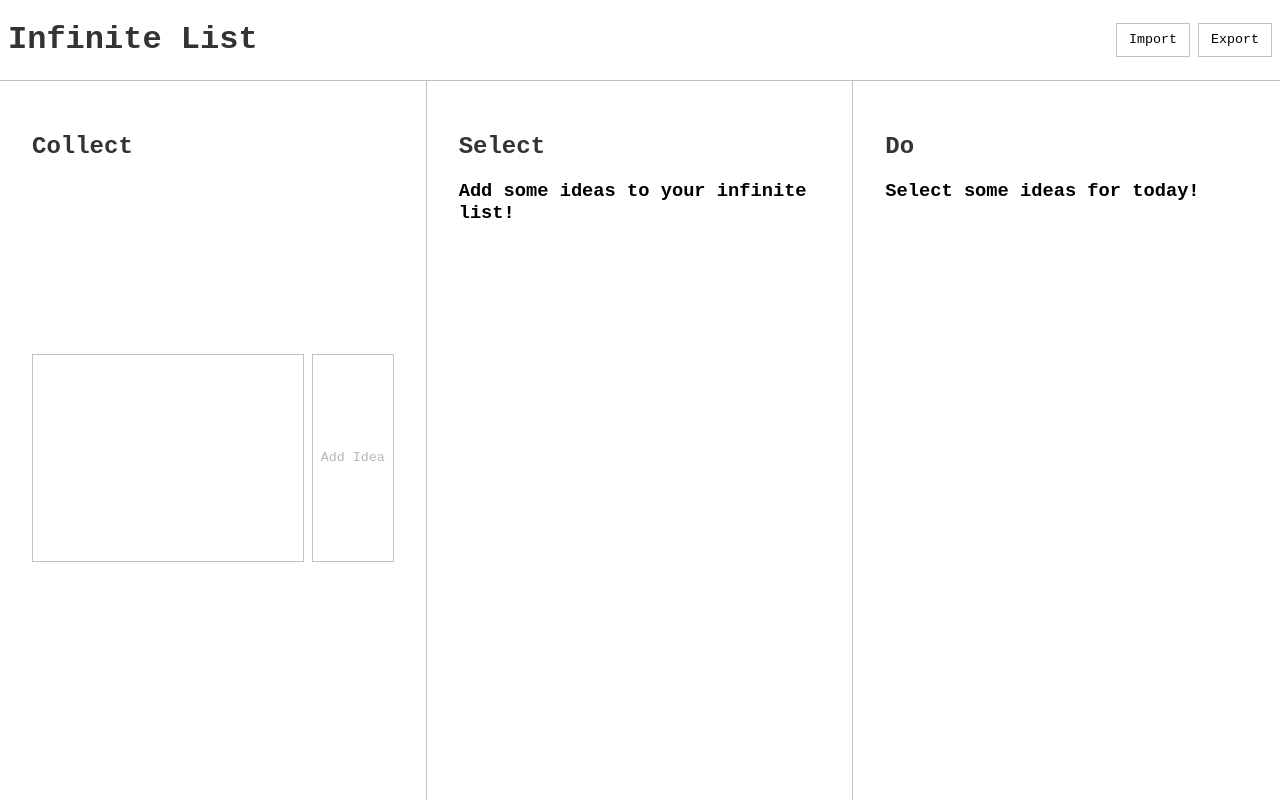
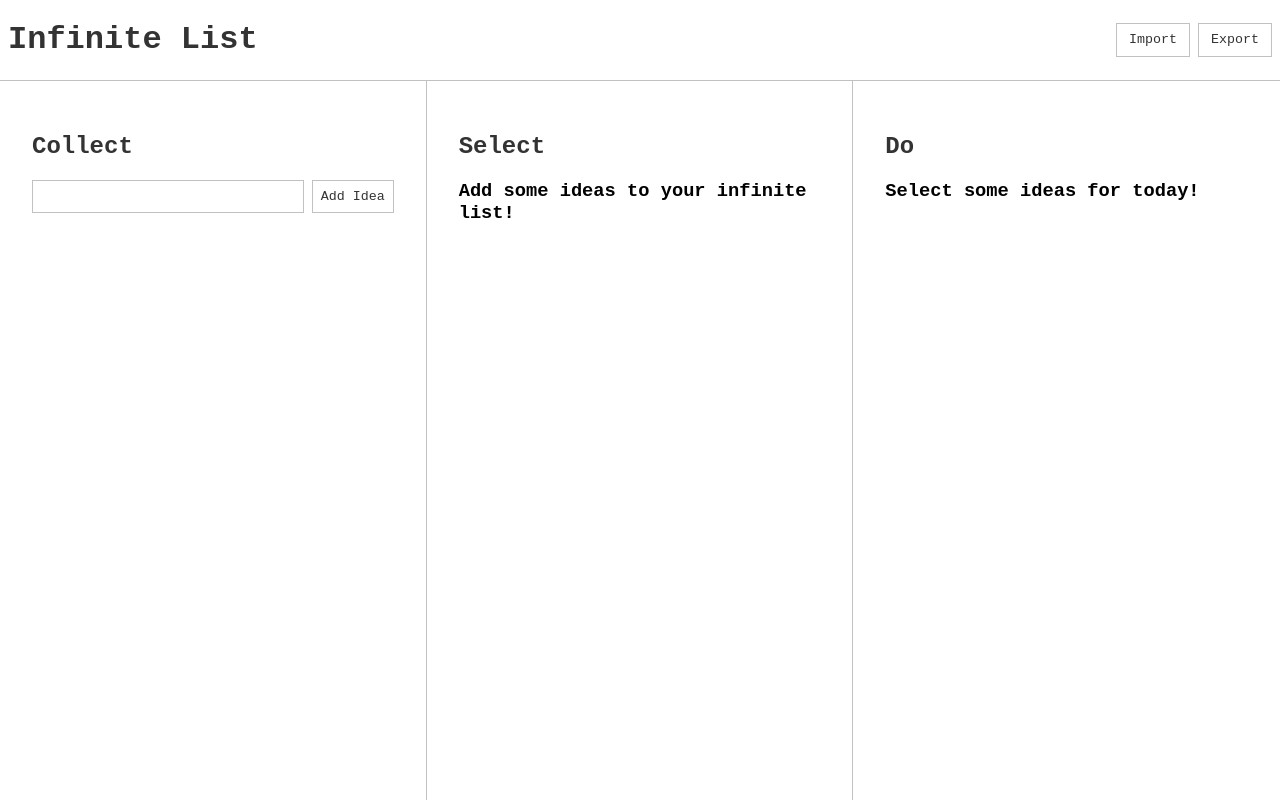
Before and after one commit to konradfritte/infinite-list, an Angular app: page / in a window 1280 px wide. Built offline with nearby package versions, Linux system fonts and the light colour scheme.

Commit message:
hotfix | Fix layout issue in collect section and improve button hover effects

```diff
--- a/src/app/collect-section/collect-section.component.scss
+++ b/src/app/collect-section/collect-section.component.scss
@@ -2,6 +2,8 @@
 
 :host {
     @include section();
+
+    grid-template-rows: max-content max-content 1fr;
 }
 
 form {
--- a/src/app/select-section/select-section.component.scss
+++ b/src/app/select-section/select-section.component.scss
@@ -61,7 +61,12 @@ div {
             grid-area: d;
         }
 
-        &:hover {
+        &:active {
+            background-color: $color-text;
+            color: $color-background;
+        }
+
+        @media (hover: hover) {
             background-color: $color-text;
             color: $color-background;
         }
--- a/src/styles.scss
+++ b/src/styles.scss
@@ -9,6 +9,7 @@ $font-family: "Courier New", Courier, monospace;
 
     border: 1px solid $color-border;
 
+    color: $color-text;
     background-color: white;
     box-shadow: none;
 
@@ -16,7 +17,11 @@ $font-family: "Courier New", Courier, monospace;
 
     cursor: pointer;
 
-    &:hover {
+    &:active {
+        background-color: $color-border;
+    }
+
+    @media (hover: hover) {
         background-color: $color-border;
     }
 
```
